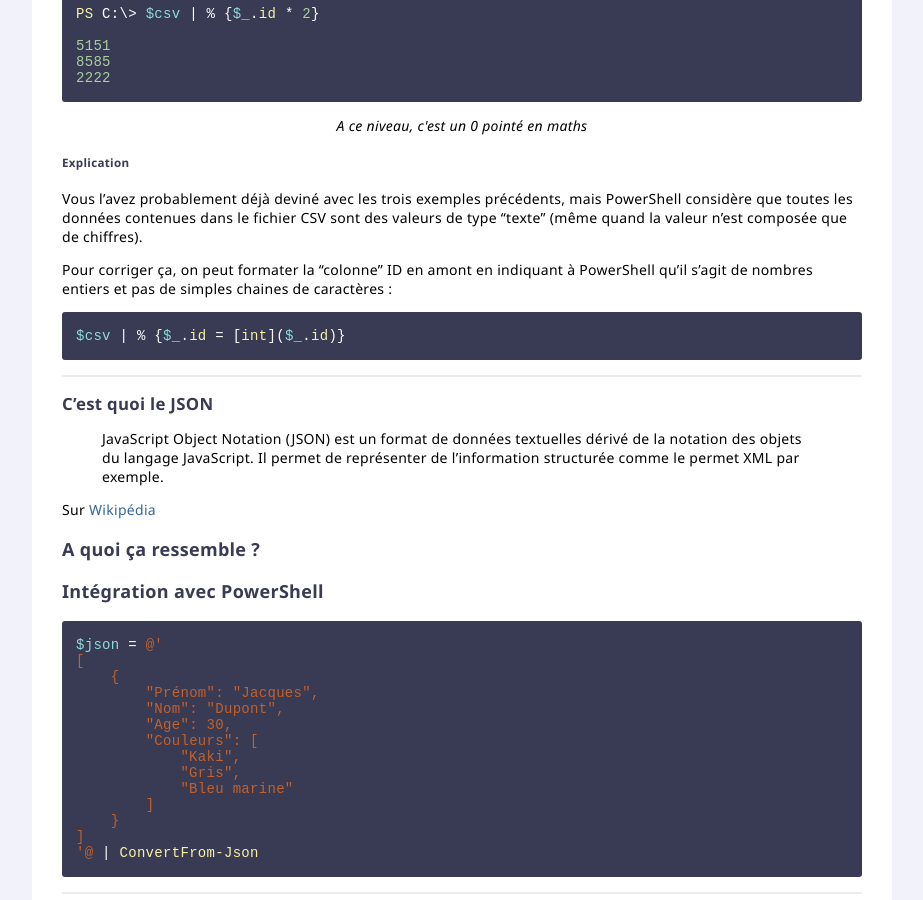
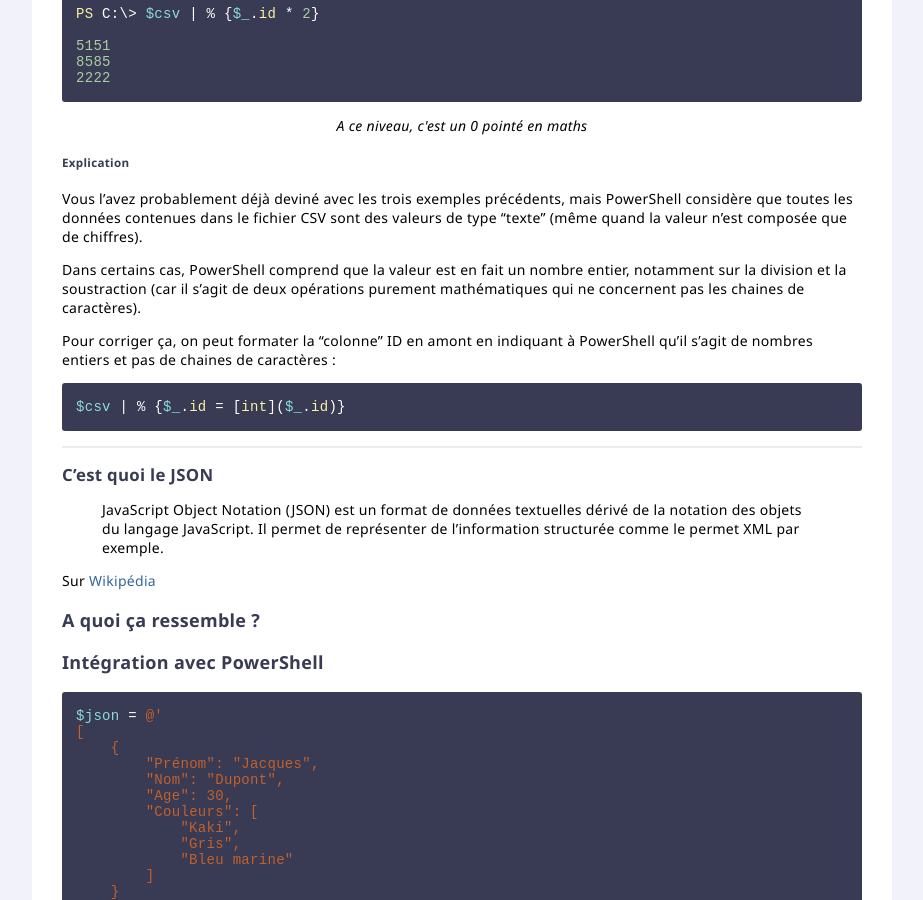
Before and after one commit to leobouard/leobouard.github.io, a Jekyll site: the page built from _posts/2022-05-19-json-vs-csv.md, in a window 1280 px wide and 900 px high, scrolled down 2721 px. Shown: the whole window, without its empty margins (178-1101 px from the left). Built offline with Jekyll 4.4.1, drawn with Linux system fonts in a browser that asks for light colours.

Commit message:
Update 2022-05-19-json-vs-csv.md

````diff
--- a/_posts/2022-05-19-json-vs-csv.md
+++ b/_posts/2022-05-19-json-vs-csv.md
@@ -148,7 +148,9 @@ PS C:\> $csv | % {$_.id * 2}
 
 Vous l'avez probablement déjà deviné avec les trois exemples précédents, mais PowerShell considère que toutes les données contenues dans le fichier CSV sont des valeurs de type "texte" (même quand la valeur n'est composée que de chiffres).
 
-Pour corriger ça, on peut formater la "colonne" ID en amont en indiquant à PowerShell qu'il s'agit de nombres entiers et pas de simples chaines de caractères :
+Dans certains cas, PowerShell comprend que la valeur est en fait un nombre entier, notamment sur la division et la soustraction (car il s'agit de deux opérations purement mathématiques qui ne concernent pas les chaines de caractères).
+
+Pour corriger ça, on peut formater la "colonne" ID en amont en indiquant à PowerShell qu'il s'agit de nombres entiers et pas de chaines de caractères :
 
 ```powershell
 
````
